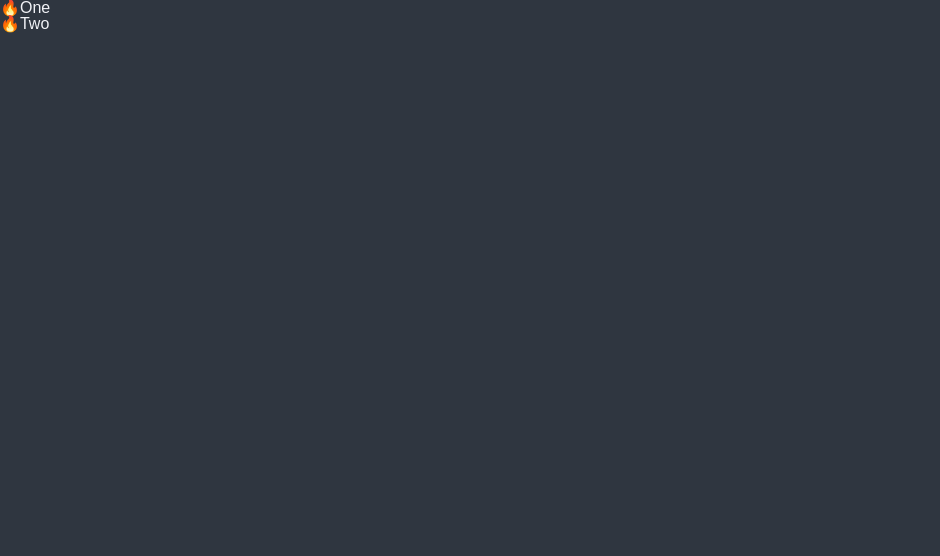
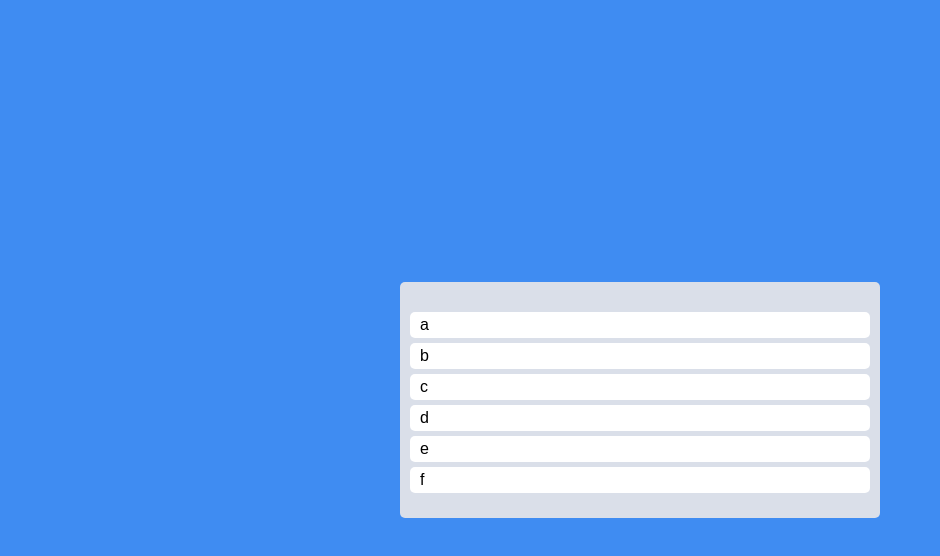
Before and after one commit to mijinB/react_kanban_board, a React (Create React App) app: page / in a window 1280 px wide. Shown: the top 556 px of the page, without its empty margins (0-940 px from the left). Built offline with nearby package versions, Linux system fonts and the light colour scheme.

Commit message:
react 버전으로 문제생긴 beautiful-dnd 대신 @hello-pangea 변경

```diff
--- a/package.json
+++ b/package.json
@@ -3,6 +3,7 @@
   "version": "0.1.0",
   "private": true,
   "dependencies": {
+    "@hello-pangea/dnd": "^16.3.0",
     "@testing-library/jest-dom": "^5.17.0",
     "@testing-library/react": "^13.4.0",
     "@testing-library/user-event": "^13.5.0",
@@ -11,7 +12,6 @@
     "@types/react": "^18.2.21",
     "@types/react-dom": "^18.2.7",
     "react": "^18.2.0",
-    "react-beautiful-dnd": "^13.1.1",
     "react-dom": "^18.2.0",
     "react-scripts": "5.0.1",
     "recoil": "^0.7.7",
--- a/src/App.tsx
+++ b/src/App.tsx
@@ -1,34 +1,67 @@
-import { DragDropContext, Draggable, Droppable } from "react-beautiful-dnd";
+import { DragDropContext, Draggable, Droppable } from "@hello-pangea/dnd";
+import { styled } from "styled-components";
+
+const Wrapper = styled.div`
+    display: flex;
+    justify-content: center;
+    align-items: center;
+    width: 100%;
+    height: 100vh;
+    max-width: 480px;
+    margin: 0 auto;
+`;
+
+const Boards = styled.div`
+    display: grid;
+    grid-template-columns: repeat(1, 1fr);
+    width: 100%;
+    min-height: 200px;
+`;
+
+const Board = styled.div`
+    padding: 30px 10px 20px;
+    border-radius: 5px;
+    background-color: ${(props) => props.theme.boardColor};
+`;
+
+const Card = styled.div`
+    padding: 5px 10px;
+    margin-bottom: 5px;
+    border-radius: 5px;
+    background-color: ${(props) => props.theme.cardColor};
+`;
+
+const toDos = ["a", "b", "c", "d", "e", "f"];
 
 function App() {
     const onDragEnd = () => {};
 
     return (
         <DragDropContext onDragEnd={onDragEnd}>
-            <div>
+            <Wrapper>
+                <Boards>
                     <Droppable droppableId="one">
                         {(magic) => (
-                        <ul ref={magic.innerRef} {...magic.droppableProps}>
-                            <Draggable draggableId="first" index={0}>
+                            <Board ref={magic.innerRef} {...magic.droppableProps}>
+                                {toDos.map((toDo, index) => (
+                                    <Draggable key={index} draggableId={toDo} index={index}>
                                         {(magic) => (
-                                    <li ref={magic.innerRef} {...magic.draggableProps}>
-                                        <span {...magic.dragHandleProps}>🔥</span>
-                                        One
-                                    </li>
+                                            <Card
+                                                ref={magic.innerRef}
+                                                {...magic.dragHandleProps}
+                                                {...magic.draggableProps}
+                                            >
+                                                {toDo}
+                                            </Card>
                                         )}
                                     </Draggable>
-                            <Draggable draggableId="second" index={1}>
-                                {(magic) => (
-                                    <li ref={magic.innerRef} {...magic.draggableProps}>
-                                        <span {...magic.dragHandleProps}>🔥</span>
-                                        Two
-                                    </li>
-                                )}
-                            </Draggable>
-                        </ul>
+                                ))}
+                                {magic.placeholder}
+                            </Board>
                         )}
                     </Droppable>
-            </div>
+                </Boards>
+            </Wrapper>
         </DragDropContext>
     );
 }
--- a/src/index.tsx
+++ b/src/index.tsx
@@ -2,7 +2,7 @@
 import { RecoilRoot } from "recoil";
 import App from "./App";
 import { ThemeProvider, createGlobalStyle } from "styled-components";
-import { darkTheme } from "./theme";
+import { theme } from "./theme";
 
 const GlobalStyle = createGlobalStyle`
 html, body, div, span, applet, object, iframe,
@@ -58,7 +58,7 @@
 body {
     font-family: 'Source Sans 3', sans-serif;
     background-color: ${(props) => props.theme.bgColor};
-    color: ${(props) => props.theme.textColor};
+    color: black;
     transition: all 0.2s ease-out;
 }
 a {
@@ -73,7 +73,7 @@
 const root = ReactDOM.createRoot(document.getElementById("root") as HTMLElement);
 root.render(
     <RecoilRoot>
-        <ThemeProvider theme={darkTheme}>
+        <ThemeProvider theme={theme}>
             <GlobalStyle />
             <App />
         </ThemeProvider>
--- a/src/theme.ts
+++ b/src/theme.ts
@@ -1,23 +1,7 @@
 import { DefaultTheme } from "styled-components";
 
-export const lightTheme: DefaultTheme = {
-    bgColor: "#f1f2f6",
-    textColor: "#2f3640",
-    accentBgColor: "#F8EFBA",
-    accentTextColor: "#f9ca24",
-    boxColor: "#ffffff",
-    secondBoxColor: "#dfe4ea",
-    contentText: "🌞",
-    contentLeft: "2px",
+export const theme: DefaultTheme = {
+    bgColor: "#3F8CF2",
+    boardColor: "#DADFE9",
+    cardColor: "white",
 };
-
-export const darkTheme: DefaultTheme = {
-    bgColor: "#2f3640",
-    textColor: "#f1f2f6",
-    accentBgColor: "#ffeaa7",
-    accentTextColor: "#ff9f43",
-    boxColor: "rgba(0, 0, 0, 0.5)",
-    secondBoxColor: "#535c68",
-    contentText: "⭐",
-    contentLeft: "28px",
-};
```
Also changed, not shown: src/styled.d.ts (+2 -7 lines), 1 other file (tests, documents, lock files or other folders). Lines whose indentation alone changed are shown as unchanged.
